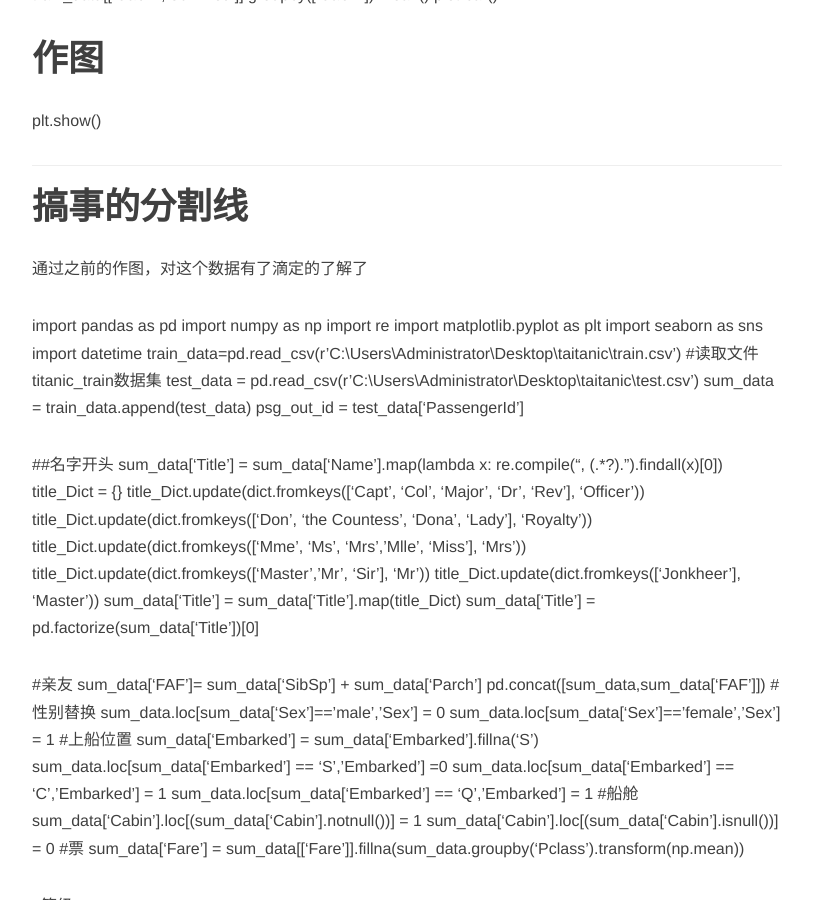
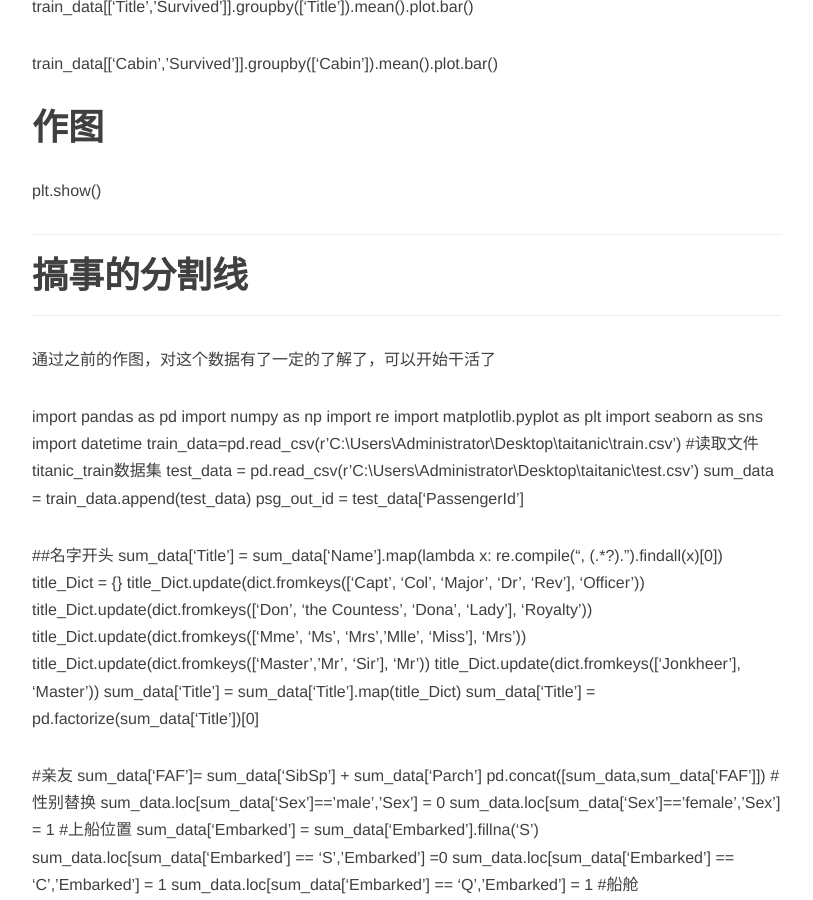
Before and after one commit to cyc19950621/cyc19950621.github.io, a Jekyll site: the page built from _posts/2019-04-03-titanic.md, in a window 1280 px wide and 900 px high, scrolled down 6657 px. Shown: the whole window, without its empty margins (233-1046 px from the left). Built offline with Jekyll 4.4.1, drawn with Linux system fonts in a browser that asks for light colours; nearby versions of some CDN libraries; comment, search, counter and statistics services are not loaded.

Commit message:
Update 2019-04-03-titanic.md

```diff
--- a/_posts/2019-04-03-titanic.md
+++ b/_posts/2019-04-03-titanic.md
@@ -198,9 +200,12 @@ train_data[['Cabin','Survived']].groupby(['Cabin']).mean().plot.bar()
 
 plt.show()
 
----------------------------------------------------------------------------------------------------------------------------
+----------------------------------------------------------------------------------------------------------
 # 搞事的分割线
-通过之前的作图，对这个数据有了滴定的了解了
+----------------------------------------------------------------------------------------------------------
+
+通过之前的作图，对这个数据有了一定的了解了，可以开始干活了
+
 
 
 import pandas as pd
```
Also changed, not shown: other parts of _posts/2019-04-03-titanic.md (+3 -1 lines).
